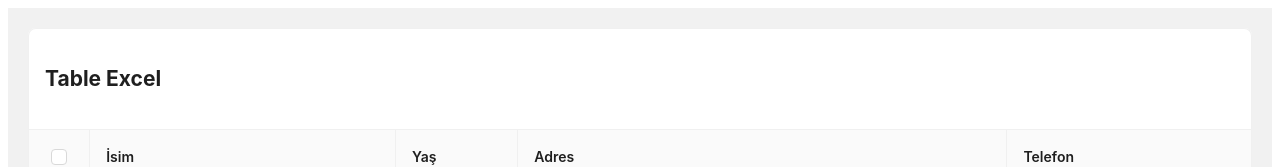
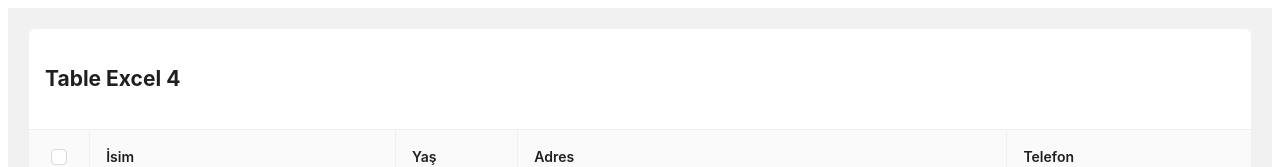
Before and after one commit to nuricanbrdmr/Table-Excel, a React (Vite) app: page / in a window 1280 px wide. Shown: the top 167 px of the page. Built offline with nearby package versions, Linux system fonts and the light colour scheme.

Commit message:
Update TabloExcel.tsx

```diff
--- a/src/components/TabloExcel.tsx
+++ b/src/components/TabloExcel.tsx
@@ -159,18 +159,19 @@ const TabloExcel: React.FC<ColumnType> = () => {
   };
 
   const hucreSeciminidegistir = (veri: DataTuru, sutunKey: keyof DataTuru) => {
-    const hucreKey = `${veri[sutunKey]}-${sutunKey}`;
+    const hucreKey = `${veri.key}-${sutunKey}`;
     setState((prevState) => {
       const yeniSet = new Set(prevState.secilenHucreler);
-        yeniSet.has(hucreKey)
-          ? yeniSet.delete(hucreKey)
-          : yeniSet.add(hucreKey);
+      yeniSet.has(hucreKey)
+        ? yeniSet.delete(hucreKey)
+        : yeniSet.add(hucreKey);
       return {
         ...prevState,
         secilenHucreler: yeniSet,
       };
     });
   };
+
 
   const aralikSecimiYap = (
     baslangic: { satir: number; sutun: number },
@@ -187,9 +188,7 @@ const TabloExcel: React.FC<ColumnType> = () => {
       for (let sutun = minSutun; sutun <= maxSutun; sutun++) {
         const veri = tumData[satir];
         const sutunKey = sutunlar[sutun].dataIndex;
-        const hucreKey = `${veri[
-          sutunKey as keyof DataTuru
-        ].toString()}-${sutunKey}`;
+        const hucreKey = `${veri.key}-${sutunKey}`;
         yeniSecimler.add(hucreKey);
       }
     }
@@ -197,7 +196,7 @@ const TabloExcel: React.FC<ColumnType> = () => {
   };
 
   const hucreSeciliMi = (veri: DataTuru, sutunKey: keyof DataTuru) => {
-    return state.secilenHucreler.has(`${veri[sutunKey]}-${sutunKey}`);
+    return state.secilenHucreler.has(`${veri.key}-${sutunKey}`);
   };
 
   const kopyala = () => {
@@ -206,7 +205,7 @@ const TabloExcel: React.FC<ColumnType> = () => {
       sutunlar.forEach((sutun, sutunIndex) => {
         const sutunKey = sutun.dataIndex as keyof DataTuru;
         const hucreDegeri = veri[sutunKey].toString();
-        const hucreKey = `${hucreDegeri}-${sutunKey}`;
+        const hucreKey = `${veri.key}-${sutunKey}`;
         if (
           state.secilenHucreler.has(hucreKey) ||
           state.seciliSatirAnahtarlari.includes(veri.key)
@@ -228,11 +227,11 @@ const TabloExcel: React.FC<ColumnType> = () => {
   const sutunBaslikTiklama = (sutunKey: keyof DataTuru) => {
     const yeniSeciliHucreler = new Set(state.secilenHucreler);
     const tumSecilenler = tumData.every((veri) =>
-      yeniSeciliHucreler.has(`${veri[sutunKey]}-${sutunKey}`)
+      yeniSeciliHucreler.has(`${veri.key}-${sutunKey}`)
     );
 
     tumData.forEach((veri) => {
-      const hucreKey = `${veri[sutunKey]}-${sutunKey}`;
+      const hucreKey = `${veri.key}-${sutunKey}`;
       tumSecilenler
         ? yeniSeciliHucreler.delete(hucreKey)
         : yeniSeciliHucreler.add(hucreKey);
@@ -287,7 +286,7 @@ const TabloExcel: React.FC<ColumnType> = () => {
   return (
     <>
       <Table<DataTuru>
-        title={() => <h2>Table Excel</h2>}
+        title={() => <h2>Table Excel 4</h2>}
         columns={tabloSutunlari}
         rowSelection={satirSecimi}
         dataSource={kaynakData}
```
